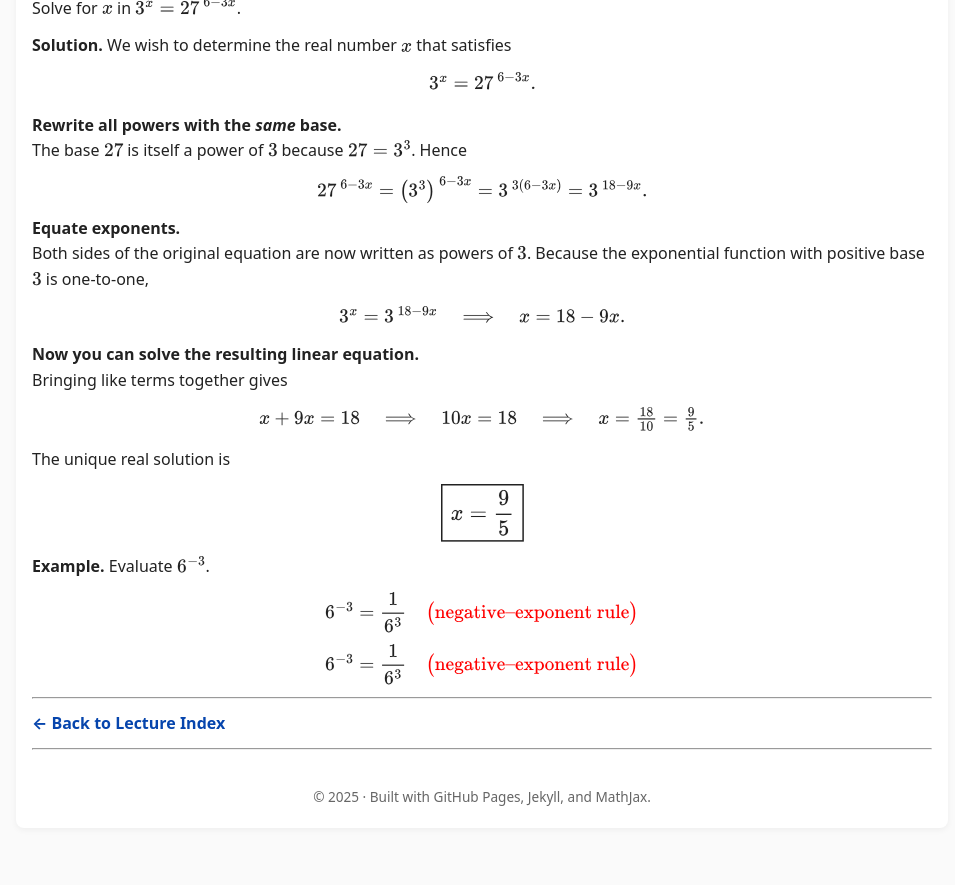
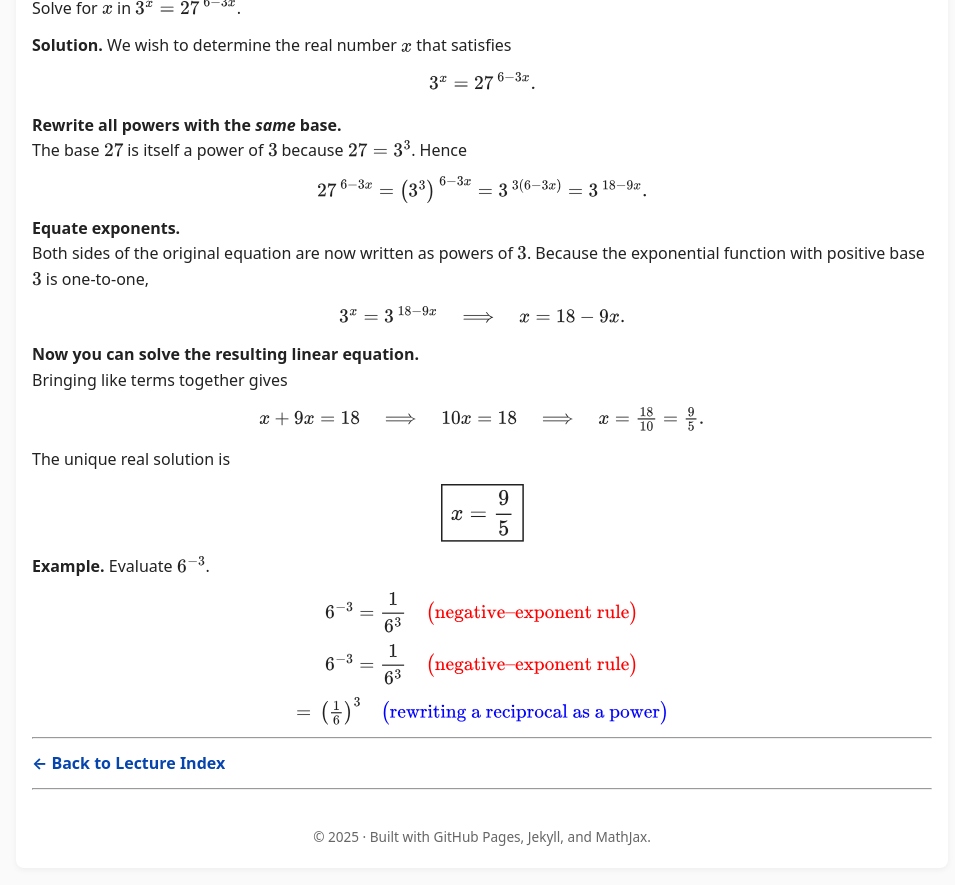
Before and after one commit to SaleemKamaludin/SaleemKamaludin.github.io, a Jekyll site: the page built from courses/math-1115/lecture-notes/lecture3.md, in a window 1280 px wide and 900 px high, scrolled down 1867 px. Shown: the top 885 px of the window, without its empty margins (158-1113 px from the left). Built offline with Jekyll 4.4.1, drawn with Linux system fonts in a browser that asks for light colours; before the commit the page ends 2727 px from its top, so only the background shows below that.

Commit message:
Update lecture3.md

```diff
--- a/courses/math-1115/lecture-notes/lecture3.md
+++ b/courses/math-1115/lecture-notes/lecture3.md
@@ -262,6 +262,10 @@ To ensure consistency, these operations must be performed in a **specific order*
   </p>
 </div>
 
+<p style="text-align:center;">
+  \( =\, \left(\frac{1}{6}\right)^{3} \quad
+     \textcolor{blue}{\bigl(\text{rewriting a reciprocal as a power}\bigr)} \)
+</p>
 
 
 ---
```
